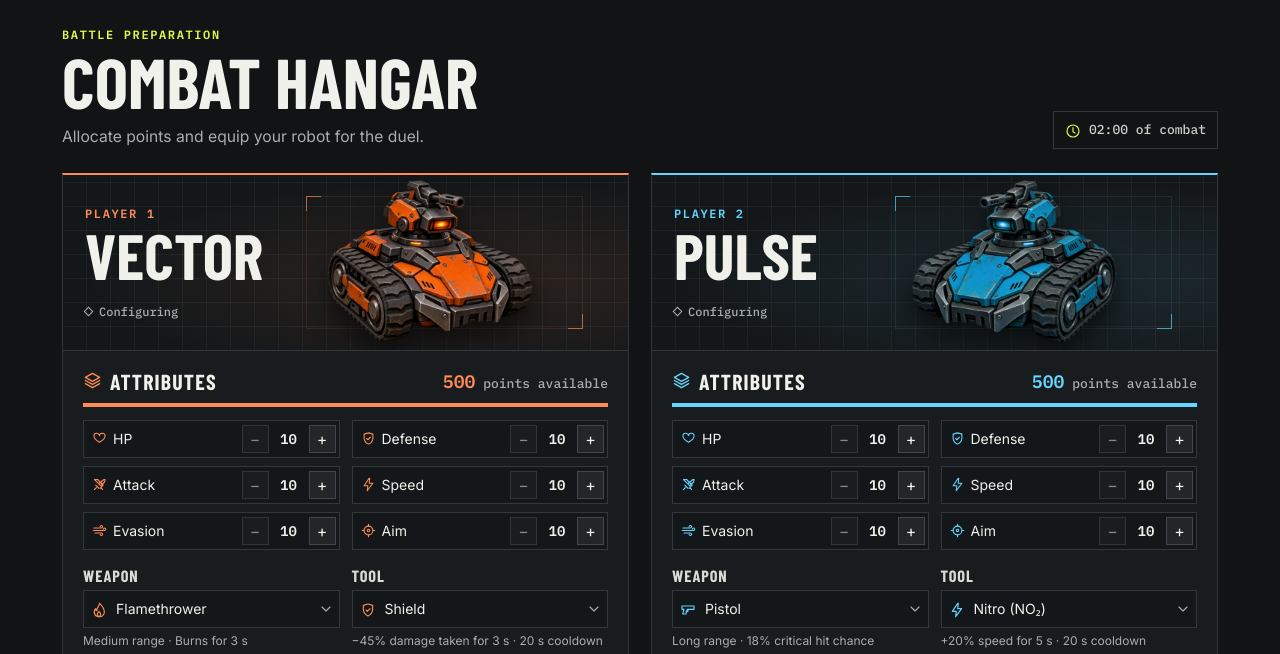
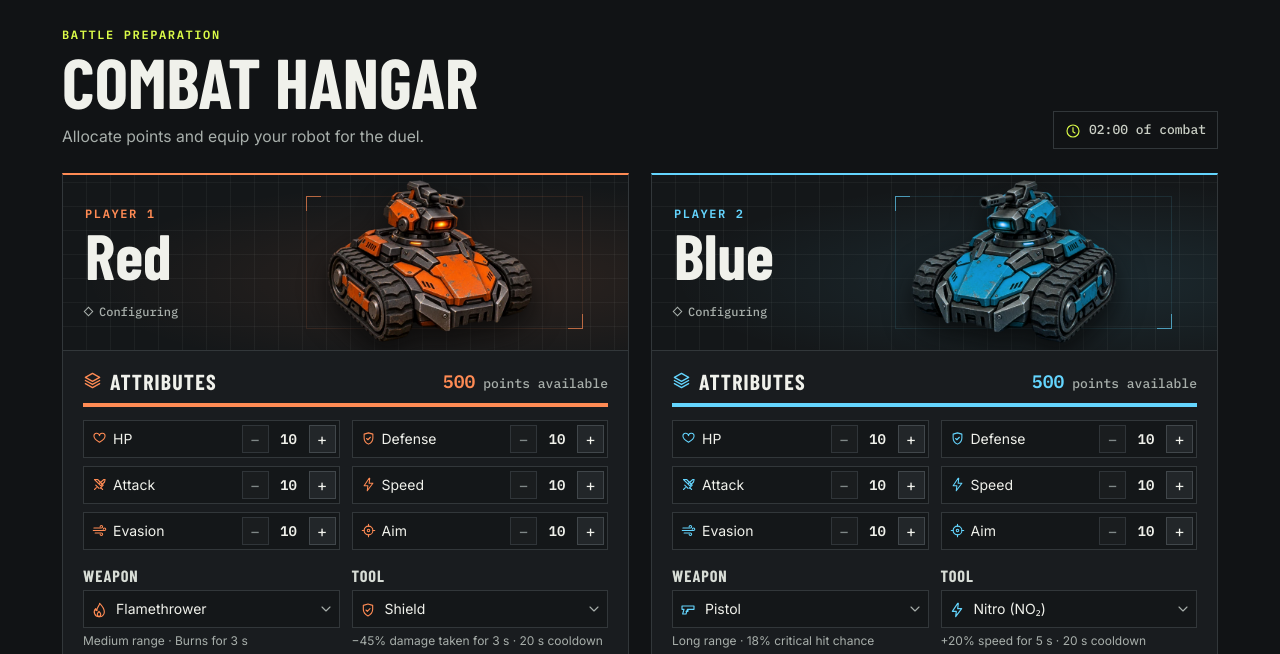
Before and after one commit to Eduardobs/battle-robots, a website with bundled scripts: page index.html in a window 1280 px wide. Shown: the part 72-726 px from the top of the page. Built offline with nearby package versions, Linux system fonts and the light colour scheme; a web font is replaced by a local one.

Commit message:
Robot names

```diff
--- a/src/catalog.js
+++ b/src/catalog.js
@@ -21,8 +21,8 @@ export const utils = {
 };
 
 export const pilots = [
-  { color: '#ff8b54', ink: '#ffb183', className: 'orange' },
-  { color: '#64d5fe', ink: '#a0e7ff', className: 'blue' },
+  { name: 'Red', color: '#ff8b54', ink: '#ffb183', className: 'orange' },
+  { name: 'Blue', color: '#64d5fe', ink: '#a0e7ff', className: 'blue' },
 ];
 
 const icons = {
--- a/src/locales/en.js
+++ b/src/locales/en.js
@@ -22,8 +22,6 @@ export default {
   "damage": "Damage",
   "events": "Battle events",
   "player": "Player {number}",
-  "pilot.0": "Vector",
-  "pilot.1": "Pulse",
   "configuring": "Configuring",
   "attributes": "Attributes",
   "points": "points available",
--- a/src/locales/es.js
+++ b/src/locales/es.js
@@ -22,8 +22,6 @@ export default {
   "damage": "Daño",
   "events": "Eventos de la batalla",
   "player": "Jugador {number}",
-  "pilot.0": "Vector",
-  "pilot.1": "Pulso",
   "configuring": "Configurando",
   "attributes": "Atributos",
   "points": "puntos disponibles",
--- a/src/locales/pt-br.js
+++ b/src/locales/pt-br.js
@@ -22,8 +22,6 @@ export default {
   "damage": "Dano",
   "events": "Eventos da batalha",
   "player": "Jogador {number}",
-  "pilot.0": "Vetor",
-  "pilot.1": "Pulso",
   "configuring": "Configurando",
   "attributes": "Atributos",
   "points": "pontos livres",
--- a/src/main.js
+++ b/src/main.js
@@ -15,7 +15,7 @@ const languageSelect = byId('language');
 const formatHP = value => value > 0 && value < 0.1
   ? `<${numberFormat.format(0.1)}` : numberFormat.format(value);
 const hpAmount = value => t('hpAmount', { value, unit: t('hpUnit') });
-const pilotName = id => t(`pilot.${id}`);
+const pilotName = id => pilots[id].name;
 const timecode = seconds => [Math.floor(seconds / 60), Math.floor(seconds % 60)]
   .map(value => String(value).padStart(2, '0')).join(':');
 const equipmentCatalogs = { guns, utils, strategy: { advance: {}, distance: {}, flank: {} } };
--- a/styles.css
+++ b/styles.css
@@ -87,7 +87,7 @@ h1 { font: 800 clamp(2.75rem, 5.5vw, 4.45rem)/.96 var(--display); text-transform
 }
 .pilot-title { position: relative; z-index: 2; }
 .pilot-title .eyebrow { color: var(--accent); }
-.pilot-title h2 { font: 800 clamp(2.8rem, 5vw, 4.2rem)/.94 var(--display); text-transform: uppercase; margin: 4px 0 13px; }
+.pilot-title h2 { font: 800 clamp(2.8rem, 5vw, 4.2rem)/.94 var(--display); margin: 4px 0 13px; }
 .pilot-state { color: var(--muted); font: 500 .75rem var(--mono); display: inline-flex; align-items: center; gap: 7px; }
 .pilot-state i { transform: rotate(45deg); }
 .is-ready .pilot-state { color: var(--lime); }
@@ -160,7 +160,7 @@ fieldset { border: 0; margin: 0; padding: 0; min-width: 0; }
 .score, .timer { padding: 9px 12px; border: 1px solid var(--border); background: var(--panel); }
 .score { border-top-color: var(--accent); color: var(--accent); }
 .score > div:first-child { display: flex; justify-content: space-between; align-items: baseline; gap: 4px; }
-.score strong { font: 800 1.35rem var(--display); text-transform: uppercase; }
+.score strong { font: 800 1.35rem var(--display); }
 .score-hp, .score-tools { font: 500 .75rem var(--mono); }
 .score-hp { text-align: right; }
 .hp-track { margin-top: 6px; }
@@ -173,7 +173,7 @@ fieldset { border: 0; margin: 0; padding: 0; min-width: 0; }
 canvas { display: block; width: 100%; height: auto; background: #171a1c; }
 .result-overlay { position: absolute; inset: 0; display: grid; place-items: center; padding: 10px; background: #090c0cc9; }
 .result-card { width: min(370px, 100%); padding: clamp(10px, 3vw, 28px); border: 1px solid var(--lime); background: #1a1e1c; text-align: center; }
-.result-card h2 { margin: 5px 0; font: 800 clamp(1.8rem, 6vw, 3.4rem)/1 var(--display); text-transform: uppercase; }
+.result-card h2 { margin: 5px 0; font: 800 clamp(1.8rem, 6vw, 3.4rem)/1 var(--display); }
 .result-card p:not(.eyebrow) { color: var(--muted); font: 500 .83rem/1.4 var(--mono); }
 .battle-log { margin-top: 14px; border: 1px solid var(--border); background: var(--inset); }
 .battle-log h2 { padding: 9px 12px; }
```
